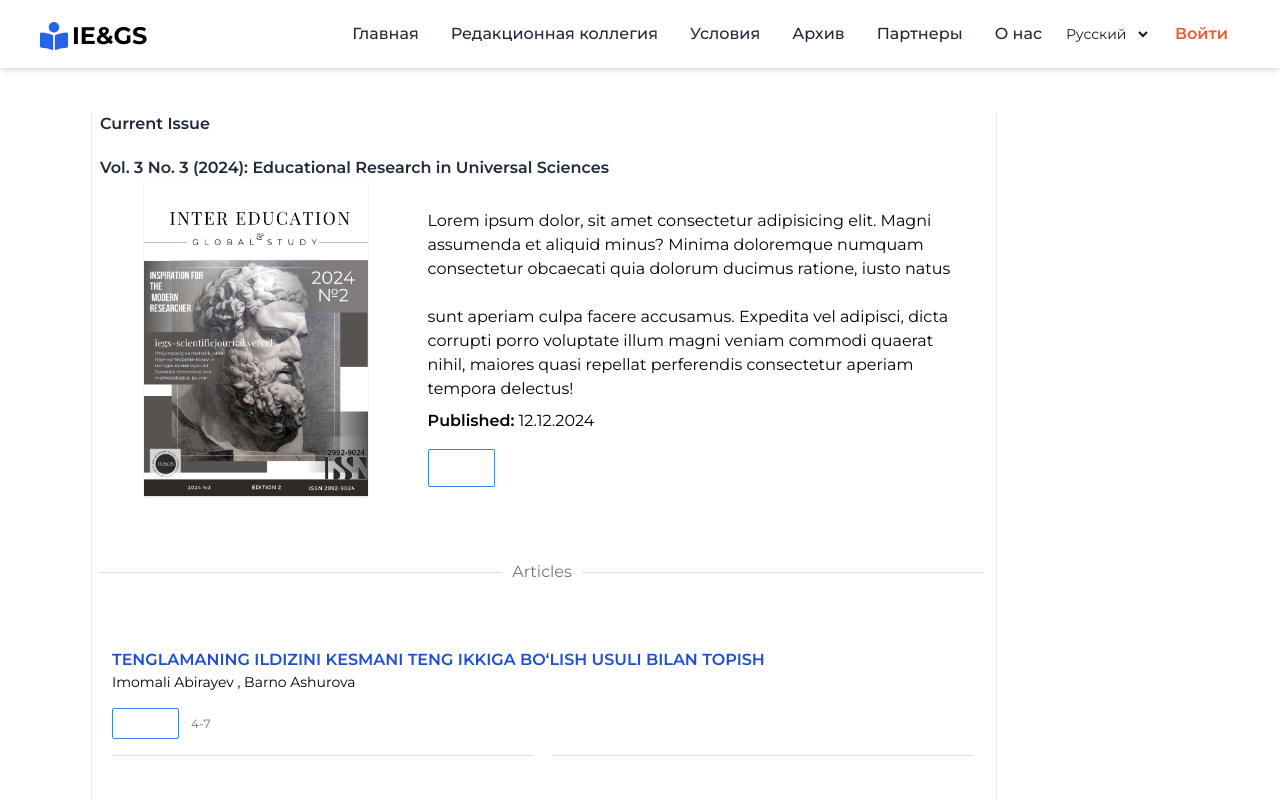
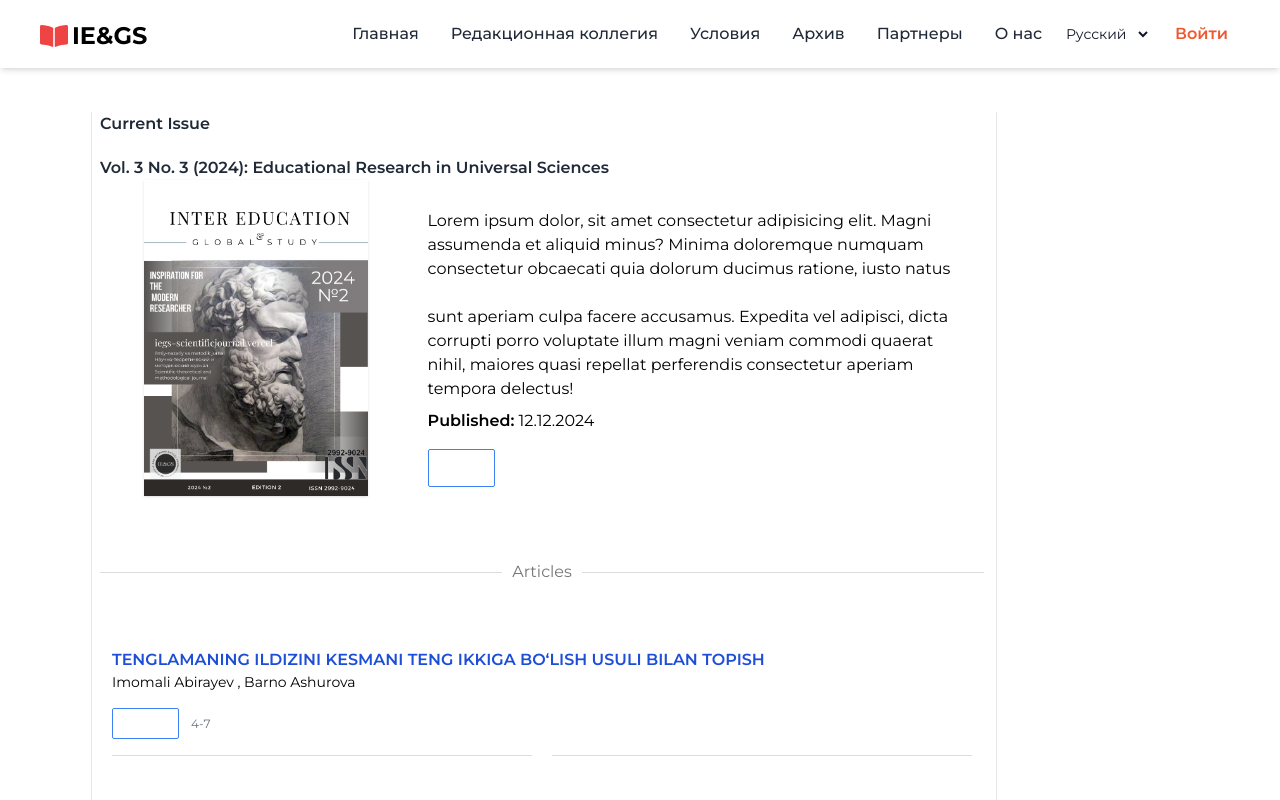
Before and after one commit to YadgarovFayzullo/inter_edu, a React (Vite) app in the folder frontend/: page /doc in a window 1280 px wide. Shown: the top 800 px of the page. Built offline with nearby package versions, Linux system fonts and the light colour scheme; some icons are missing.

Commit message:
changed navbar

```diff
--- a/frontend/src/components/Navbar.jsx
+++ b/frontend/src/components/Navbar.jsx
@@ -3,7 +3,7 @@ import {
   Bars3BottomRightIcon,
   XMarkIcon,
 } from "@heroicons/react/24/solid";
-import { FaBookReader } from "react-icons/fa";
+import { FaBookOpen } from "react-icons/fa";
 import { useState } from "react";
 import { useTranslation } from "react-i18next";
 import { Link } from "react-router-dom";
@@ -30,10 +30,10 @@ export default function Navbar({ changeLang }) {
   let [open, setOpen] = useState(false);
 
   return (
-    <div className="shadow-md w-full fixed top-0 left-0 font-Montserrat z-50"> {/* Adjusted z-index */}
+    <div className="shadow-md w-full fixed top-0 left-0 font-Montserrat z-50">
       <div className="md:flex items-end justify-between bg-white py-4 md:px-10 px-7">
         <div className="font-bold text-2xl cursor-pointer flex items-center gap-1">
-          <FaBookReader className="w-7 h-7 text-blue-600" />
+          <FaBookOpen className="w-7 h-7 text-red-500"/>
           <Link to={"/"}>
             <h1>
               <span>IE&GS</span>
@@ -70,11 +70,11 @@ export default function Navbar({ changeLang }) {
             </li>
           ))}
           <Link className="sm:block md:hidden btn1" to={'/login'}>
-            <button className="flex md:ml-3 border px-3 py-1 bg-blue-600 hover:bg-blue-700 text-white font-semibold rounded focus:outline-none focus:shadow-outline">Войти</button>
+            <button className="flex -mt-3 -ml-3 px-3 py-1 text-[#f0582f] hover:text-[#fe9375] font-semibold rounded focus:outline-none focus:shadow-outline">Войти</button>
           </Link>
           <select
             id="countries"
-            className="bg-white text-gray-900 text-sm rounded-lg focus:ring-[#f0582f] focus:border-blue-500 p-2 lg:ml-3 font-Montserrat"
+            className="bg-white mt-2 md:mt-0 text-gray-900 text-sm rounded-lg focus:ring-[#f0582f] focus:border-blue-500 p-2 lg:ml-3 font-Montserrat -ml-3"
             onChange={changeLanguageHandler}
           >
             <option value="ru">Русский</option>
```
